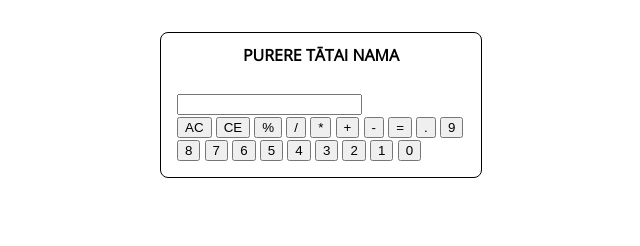
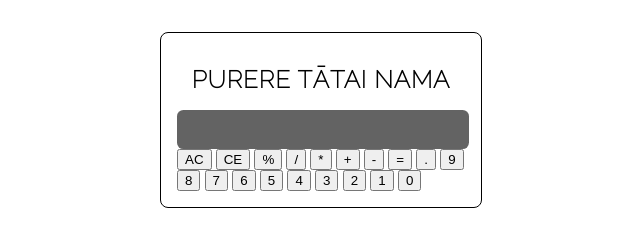
Before and after one commit to rena-deane/js-calculator, a plain HTML site: page index.html in a window 1280 px wide. Shown: the whole page, without its empty margins (319-959 px from the left). Drawn offline with nearby package versions, Linux system fonts and the light colour scheme.

Commit message:
style solution textfield

```diff
--- a/index.html
+++ b/index.html
@@ -3,21 +3,23 @@
 <head>
   <title>Purere T&amacr;tai Nama</title>
   <link rel="stylesheet" type="text/css" href="styles/main.css">
-  <link href='https://fonts.googleapis.com/css?family=Open+Sans:300,400' rel='stylesheet' type='text/css'>
+  <link href='https://fonts.googleapis.com/css?family=Raleway:100' rel='stylesheet' type='text/css'>
 </head>
 <body>
 
 <!-- container -->
   <div id="container">
-    <div id="calc-heading">
-      <h1>Purere T&amacr;tai Nama</h1>
-    </div>
     <!-- inner-container -->
     <div id="inner-container">
+
+      <div id="calc-heading">
+        <h1>Purere T&amacr;tai Nama</h1>
+      </div>
 
       <div id="see-equation">
         <input type="textfield" id="solutionID" name="solution" value="" readonly>
       </div>
+
       <div id="buttons-wrapper">
         <input type="button" id="allClear" value="AC">
         <input type="button" id="clearEntry" value="CE">
--- a/styles/main.css
+++ b/styles/main.css
@@ -1,12 +1,16 @@
 body {
-  font-family: 'Open Sans', sans-serif;
+  font-family: 'Raleway', sans-serif;
+  font-weight: 100;
 }
 
 h1 {
+  letter-spacing: .04em;
   text-transform: uppercase;
   text-align: center;
-  font-size: 1em;
+  font-size: 1.5em;
 }
+
+
 
 #container{
   border-radius: .5em;
@@ -25,11 +29,14 @@ h1 {
   margin: 0;
 }
 
-#solution {
-  background-color: #F0E68C;
-  border-radius: .4em;
+#solutionID {
+  background-color: #636363;
+  border-radius: .2em;
+  border: none;
+  color: white;
+  font-size: 2em;
+  font-weight: 100;
+  letter-spacing: .04em;
   width: 100%;
-  height: 2em;
-  margin-bottom: 1em;
   text-align: right;
 }
```
